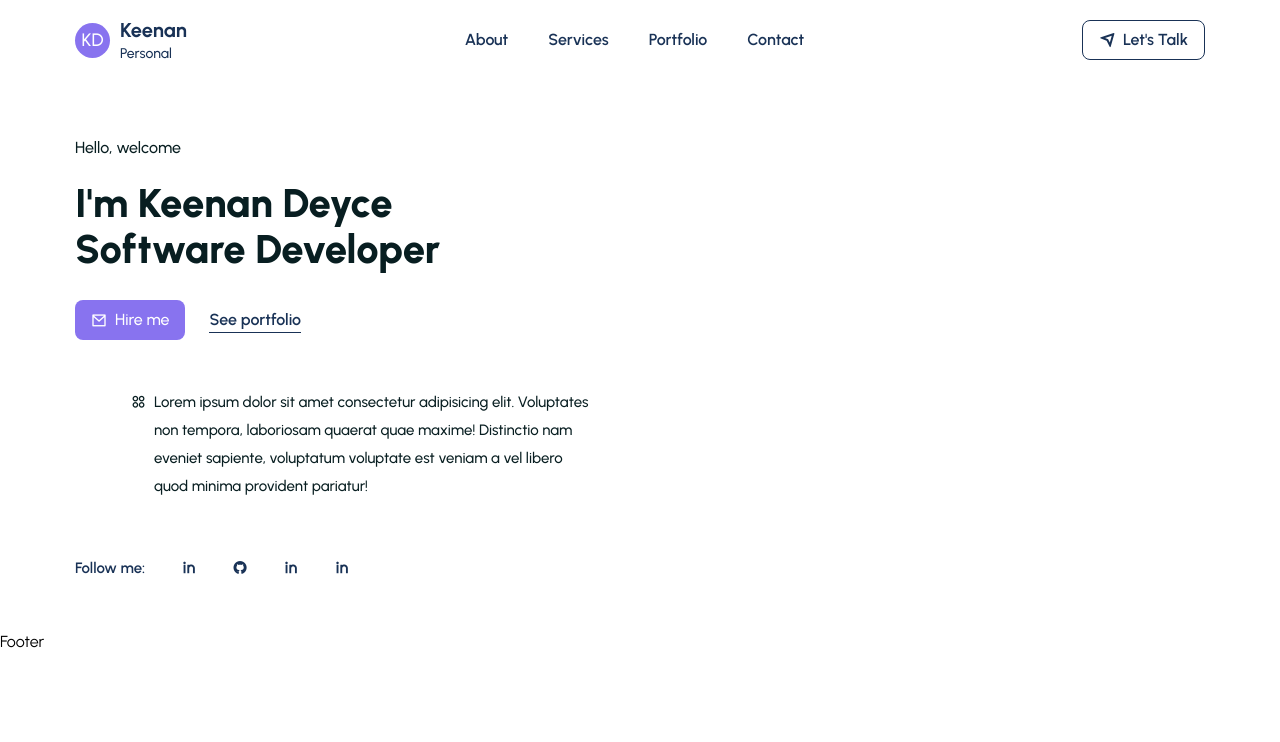
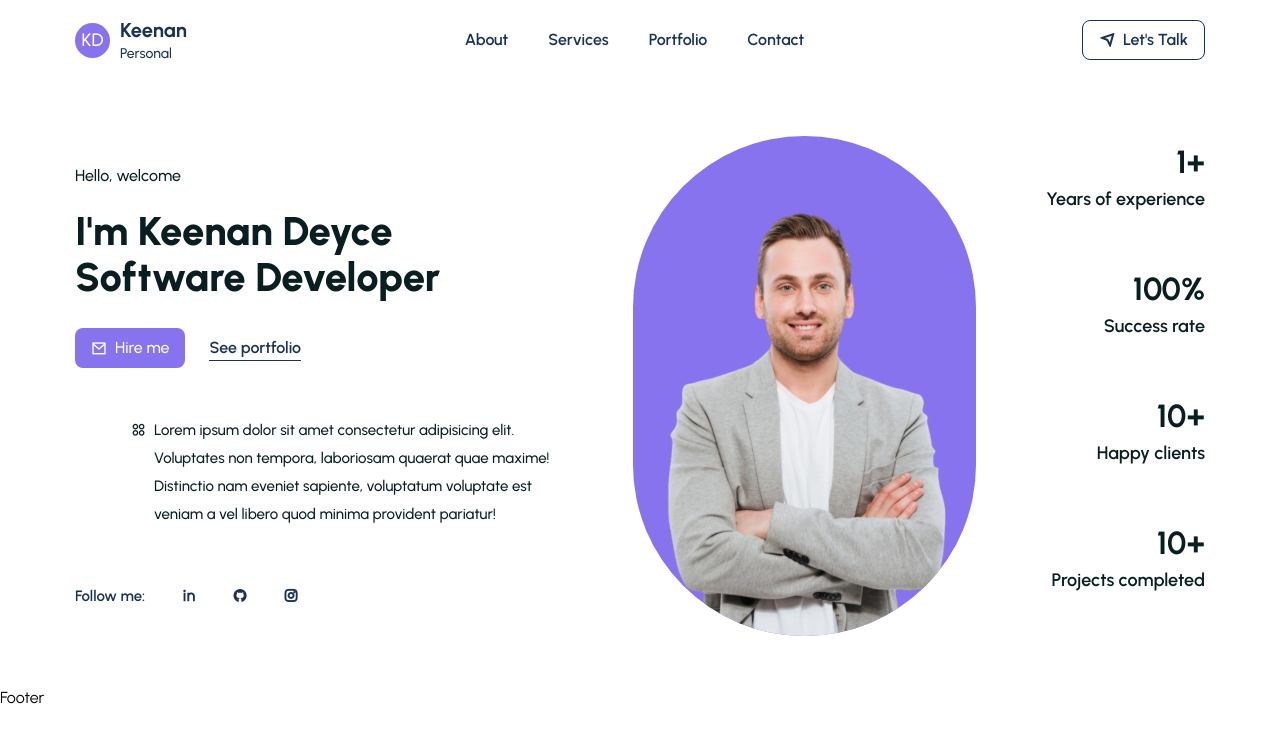
Before and after one commit to 1deyce/reactportfolio, a React (Create React App) app: page / in a window 1280 px wide. Shown: the top 742 px of the page. Built offline with nearby package versions, Linux system fonts and the light colour scheme.

Commit message:
Update3(hero right)

```diff
--- a/src/components/UI/Hero.jsx
+++ b/src/components/UI/Hero.jsx
@@ -77,28 +77,69 @@ const Hero = () => {
                     </span>
                     <span>
                         <a
-                            href="#linkedin"
+                            href="https://www.instagram.com/1deycefr/"
                             className='text-smallTextColor text-[15px] font-[600]'
                         >
-                            <i class="ri-linkedin-line"></i>
-                        </a>
-                    </span>
-                    <span>
-                        <a
-                            href="#linkedin"
-                            className='text-smallTextColor text-[15px] font-[600]'
-                        >
-                            <i class="ri-linkedin-line"></i>
+                            <i class="ri-instagram-line"></i>
                         </a>
                     </span>
                 </div>
 
                     </div>
                     {/* ========== hero left end ========== */}
+                    {/* ========== hero img ========== */}
+                    <div className='basis-1/3 mt-10 sm:mt-0'>
+                        <figure className='flex items-center justify-center'>
+                            <img src={heroImg} alt="" />
+                        </figure>
+
+                    </div>
+                    {/* ========== hero img end ========== */}
+                    {/* ========== hero content right ========== */}
+                    <div className='md:basis-1/5 flex justify-between text-center mt-10 flex-wrap gap-3 md:mt-0 md:flex-col md:justify-end md:text-end'>
+                        <div className='mb-10'>
+                            <h2 className='text-headingColor font-[700] text-[32px]'>
+                                <CountUp start={0} end={1} duration={1} suffix='+' />
+                            </h2>
+                            <h4 className='text-headingColor font-[600] text-[18px]'
+                            >
+                                Years of experience
+                            </h4>
+                        </div>
+                        <div className='mb-10'>
+                            <h2 className='text-headingColor font-[700] text-[32px]'>
+                                <CountUp start={0} end={100} duration={2} suffix='%' />
+                            </h2>
+                            <h4 className='text-headingColor font-[600] text-[18px]'
+                            >
+                                Success rate
+                            </h4>
+                        </div>
+                        <div className='mb-10'>
+                            <h2 className='text-headingColor font-[700] text-[32px]'>
+                                <CountUp start={0} end={10} duration={3} suffix='+' />
+                            </h2>
+                            <h4 className='text-headingColor font-[600] text-[18px]'
+                            >
+                                Happy clients
+                            </h4>
+                        </div>
+                        <div className='mb-10'>
+                            <h2 className='text-headingColor font-[700] text-[32px]'>
+                                <CountUp start={0} end={10} duration={4} suffix='+' />
+                            </h2>
+                            <h4 className='text-headingColor font-[600] text-[18px]'
+                            >
+                                Projects completed
+                            </h4>
+                        </div>
+
+                    </div>
+                    {/* ========== hero content right end ========== */}
                 </div>
             </div>
         </section>
-    )
-}
+    );
+};
 
 export default Hero;
```
